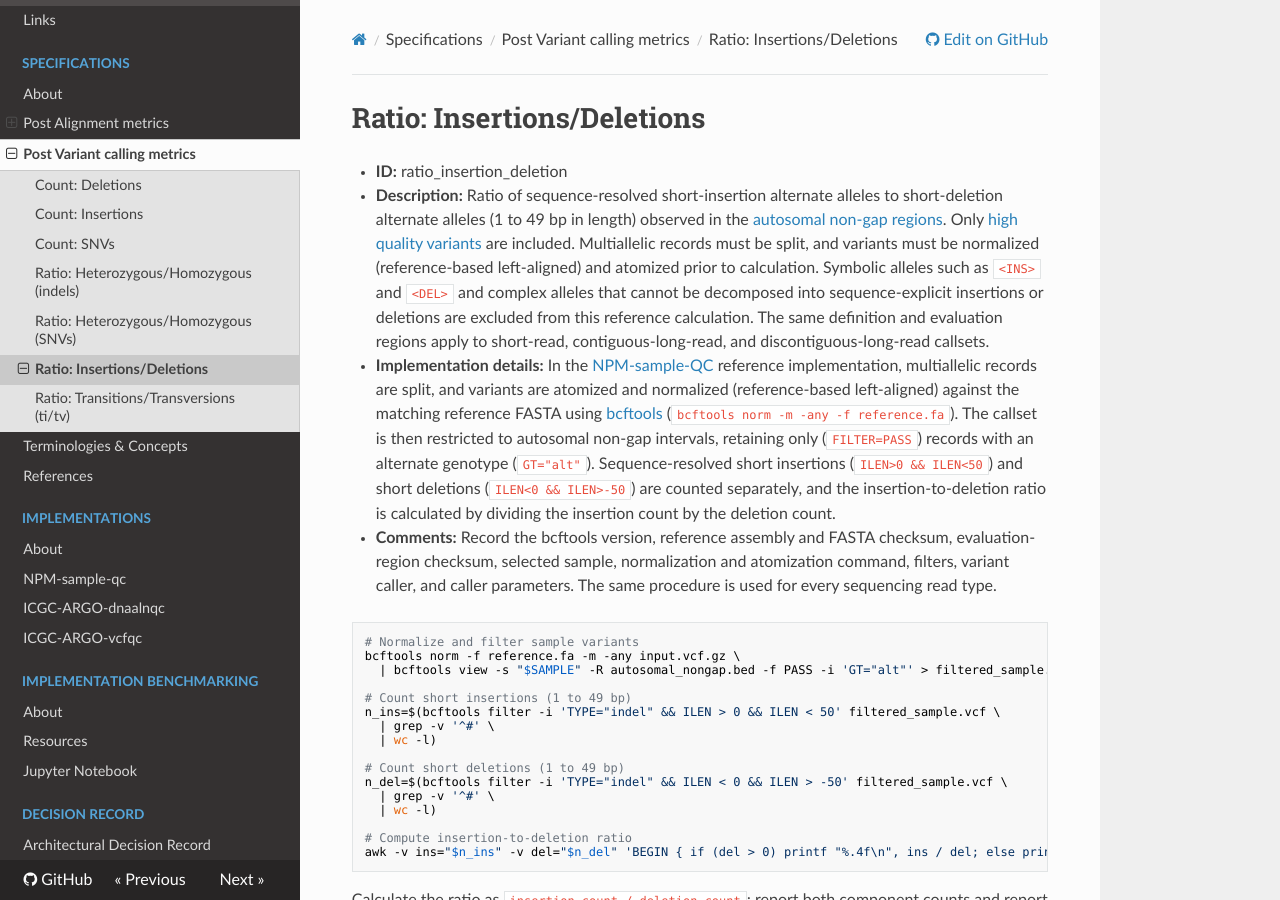
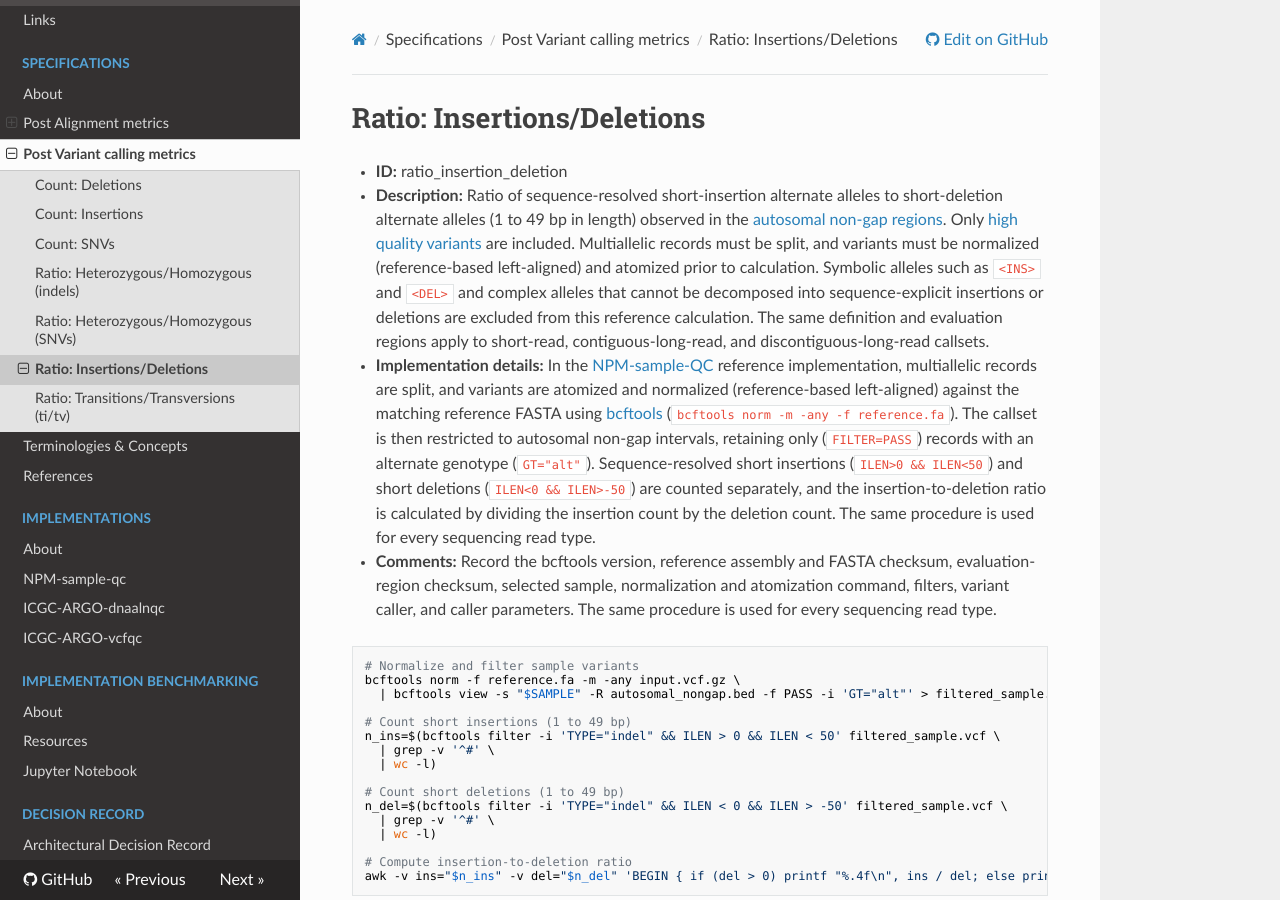
Before and after one commit to ga4gh/quality-control-wgs, an MkDocs documentation site: the page built from docs/metrics_definitions/ratio-insertions-deletions.md, in a window 1280 px wide and 900 px high. Built offline with MkDocs 1.6.1, drawn with Linux system fonts in a browser that asks for light colours; nearby versions of some CDN libraries.

Commit message:
ration ins/del dev version awaiting further input/feedback

````diff
--- a/docs/metrics_definitions/ratio-insertions-deletions.md
+++ b/docs/metrics_definitions/ratio-insertions-deletions.md
@@ -3,7 +3,7 @@
 - **ID:** ratio_insertion_deletion
 - **Description:** Ratio of sequence-resolved short-insertion alternate alleles to short-deletion alternate alleles (1 to 49 bp in length) observed in the [autosomal non-gap regions](terminologies.md#autosomes-non-gap-regions). Only [high quality variants](terminologies.md#high-quality-variants) are included. Multiallelic records must be split, and variants must be normalized (reference-based left-aligned) and atomized prior to calculation. Symbolic alleles such as `<INS>` and `<DEL>` and complex alleles that cannot be decomposed into sequence-explicit insertions or deletions are excluded from this reference calculation. The same definition and evaluation regions apply to short-read, contiguous-long-read, and discontiguous-long-read callsets.
 
-- **Implementation details:** In the [NPM-sample-QC](References.md#npm-sample-qc) reference implementation, multiallelic records are split, and variants are atomized and normalized (reference-based left-aligned) against the matching reference FASTA using [bcftools](https://www.htslib.org/doc/bcftools.html) (`bcftools norm -m -any -f reference.fa`). The callset is then restricted to autosomal non-gap intervals, retaining only (`FILTER=PASS`) records with an alternate genotype (`GT="alt"`). Sequence-resolved short insertions (`ILEN>0 && ILEN<50`) and short deletions (`ILEN<0 && ILEN>-50`) are counted separately, and the insertion-to-deletion ratio is calculated by dividing the insertion count by the deletion count.
+- **Implementation details:** In the [NPM-sample-QC](References.md#npm-sample-qc) reference implementation, multiallelic records are split, and variants are atomized and normalized (reference-based left-aligned) against the matching reference FASTA using [bcftools](https://www.htslib.org/doc/bcftools.html) (`bcftools norm -m -any -f reference.fa`). The callset is then restricted to autosomal non-gap intervals, retaining only (`FILTER=PASS`) records with an alternate genotype (`GT="alt"`). Sequence-resolved short insertions (`ILEN>0 && ILEN<50`) and short deletions (`ILEN<0 && ILEN>-50`) are counted separately, and the insertion-to-deletion ratio is calculated by dividing the insertion count by the deletion count. The same procedure is used for every sequencing read type.
 - **Comments:**
 Record the bcftools version, reference assembly and FASTA checksum, evaluation-region checksum, selected sample, normalization and atomization command, filters, variant caller, and caller parameters. The same procedure is used for every sequencing read type.
 ```
````
